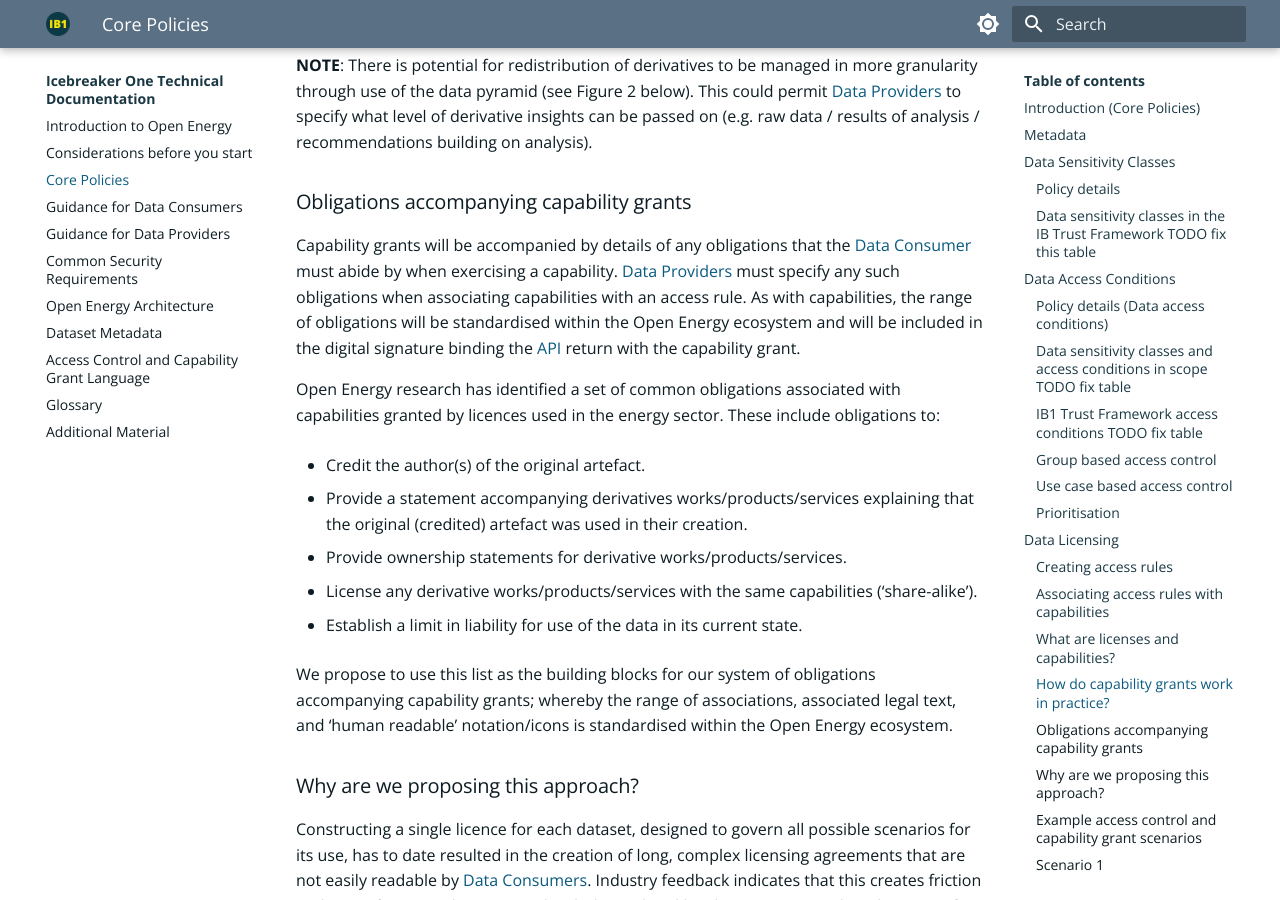
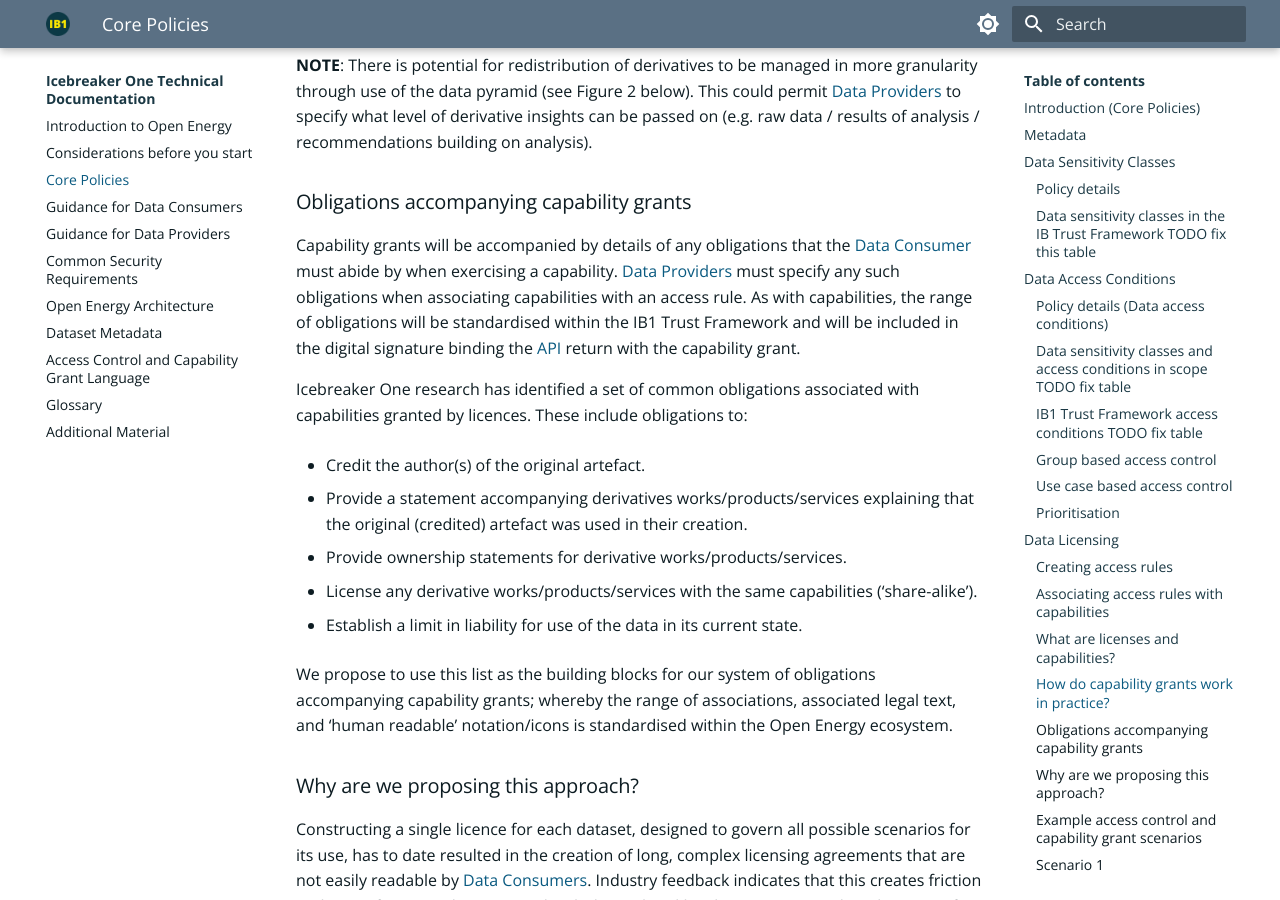
Before and after one commit to icebreakerone/ib1-technical-docs, an MkDocs documentation site: the page built from docs/ops_guidelines/common_policies.md, in a window 1280 px wide and 900 px high, scrolled down 9247 px. Built offline with MkDocs 1.6.1 and Material for MkDocs 9.7.7, drawn with Linux system fonts in a browser that asks for light colours; the version menu is left out.

Commit message:
docs/ops_guidelines/common_policies.md updated from https://stackedit.net/

```diff
--- a/docs/ops_guidelines/common_policies.md
+++ b/docs/ops_guidelines/common_policies.md
@@ -282,33 +282,22 @@
 
 The IB1 Trust Framework defines a set of common capabilities - [Data Providers](../glossary.md#term-Data-Provider) may create custom capabilities, but we strongly suggest that this should only be done in exceptional cases. The common initial set of capabilities can be found at [Standard capabilities](../access_control_specification.md#standard-capabilities). We propose to use this list as the building blocks for our system of capability grants; whereby the range of capabilities, associated legal text, and ‘human readable’ notation/icons is standardised within the IB1 Trust Framework.
 
-**NOTE**: There is potential for redistribution of derivatives to be managed in more granularity through use of the data
-pyramid (see Figure 2 below). This could permit [Data Providers](../glossary.md#term-Data-Provider) to specify what level of derivative insights can be
-passed on (e.g. raw data / results of analysis / recommendations building on analysis).
+**NOTE**: There is potential for redistribution of derivatives to be managed in more granularity through use of the data pyramid (see Figure 2 below). This could permit [Data Providers](../glossary.md#term-Data-Provider) to specify what level of derivative insights can be passed on (e.g. raw data / results of analysis / recommendations building on analysis).
 
 ### Obligations accompanying capability grants
 
-Capability grants will be accompanied by details of any obligations that the [Data Consumer](../glossary.md#term-Data-Consumer) must abide by when exercising
-a capability. [Data Providers](../glossary.md#term-Data-Provider) must specify any such obligations when associating capabilities with an access rule. As
-with capabilities, the range of obligations will be standardised within the Open Energy ecosystem and will be included
-in the digital signature binding the [API](../glossary.md#term-Application-programming-interface) return with the capability grant.
+Capability grants will be accompanied by details of any obligations that the [Data Consumer](../glossary.md#term-Data-Consumer) must abide by when exercising a capability. [Data Providers](../glossary.md#term-Data-Provider) must specify any such obligations when associating capabilities with an access rule. As with capabilities, the range of obligations will be standardised within the IB1 Trust Framework and will be included in the digital signature binding the [API](../glossary.md#term-Application-programming-interface) return with the capability grant.
 
-Open Energy research has identified a set of common obligations associated with capabilities granted by licences used
-in the energy sector. These include obligations to:
-
+Icebreaker One research has identified a set of common obligations associated with capabilities granted by licences. These include obligations to:
 
 * Credit the author(s) of the original artefact.
-
 
 * Provide a statement accompanying derivatives works/products/services explaining that the original (credited)
 artefact was used in their creation.
 
-
 * Provide ownership statements for derivative works/products/services.
 
-
 * License any derivative works/products/services with the same capabilities (‘share-alike’).
-
 
 * Establish a limit in liability for use of the data in its current state.
 
```
Also changed, not shown: other parts of docs/ops_guidelines/common_policies.md (+1 -1 lines).
